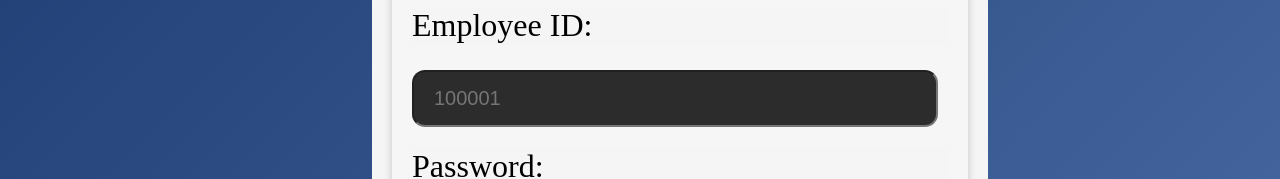
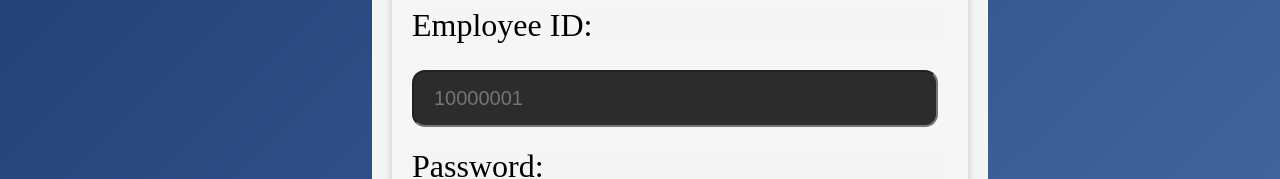
Before and after one commit to DeepanIsCool/DeepanIsCool-IEMCEDS-PROJECT-MANAGEMENT-PORTAL, a React (Vite) app in the folder Project-Management-Frontend-main/: page /facultyLogin in a window 1280 px wide. Shown: the part 291-470 px from the top of the page. Built offline with nearby package versions, Linux system fonts and the light colour scheme; a web font is replaced by a local one.

Commit message:
chore: Update placeholder value for employee ID in FacultyLogin component

```diff
--- a/Project-Management-Frontend-main/src/pages/FacultyLogin/FacultyLogin.jsx
+++ b/Project-Management-Frontend-main/src/pages/FacultyLogin/FacultyLogin.jsx
@@ -60,7 +60,7 @@ const FacultyLogin = () => {
             className={`Input w-[90%] border-2 border-red-500" `}
             type="number"
             name="employee_id"
-            placeholder="100001"
+            placeholder="10000001"
             value={formData.employee_id}
             onChange={handleChange}
             required
--- a/Project-Management-Frontend-main/src/pages/FacultySignUp/FacultySignUp.jsx
+++ b/Project-Management-Frontend-main/src/pages/FacultySignUp/FacultySignUp.jsx
@@ -634,7 +634,6 @@ const FacultySignUp = () => {
               value={phone}
               onChange={handlePhoneChange}
               maxLength={10}
-              readOnly
             />
 
           </div>
@@ -705,7 +704,6 @@ const FacultySignUp = () => {
             placeholder="Deepan Sadhukhan"
             value={name}
             onChange={handleNameChange}
-            readOnly
           />
           <div
             className={`Label w-full text-left ${passwordError ? "error" : ""}`}
--- a/Project-Management-Frontend-main/src/pages/StudentSignUp/StudentSignUp.jsx
+++ b/Project-Management-Frontend-main/src/pages/StudentSignUp/StudentSignUp.jsx
@@ -632,7 +632,6 @@ const StudentSignUp = () => {
               value={phone}
               onChange={handlePhoneChange}
               maxLength={10}
-              readOnly
             />
           </div>
 
@@ -702,7 +701,6 @@ const StudentSignUp = () => {
             placeholder="Deepan Sadhukhan"
             value={name}
             onChange={handleNameChange}
-            readOnly
           />
           <div
             className={`Label w-full text-left ${passwordError ? "error" : ""}`}
```
